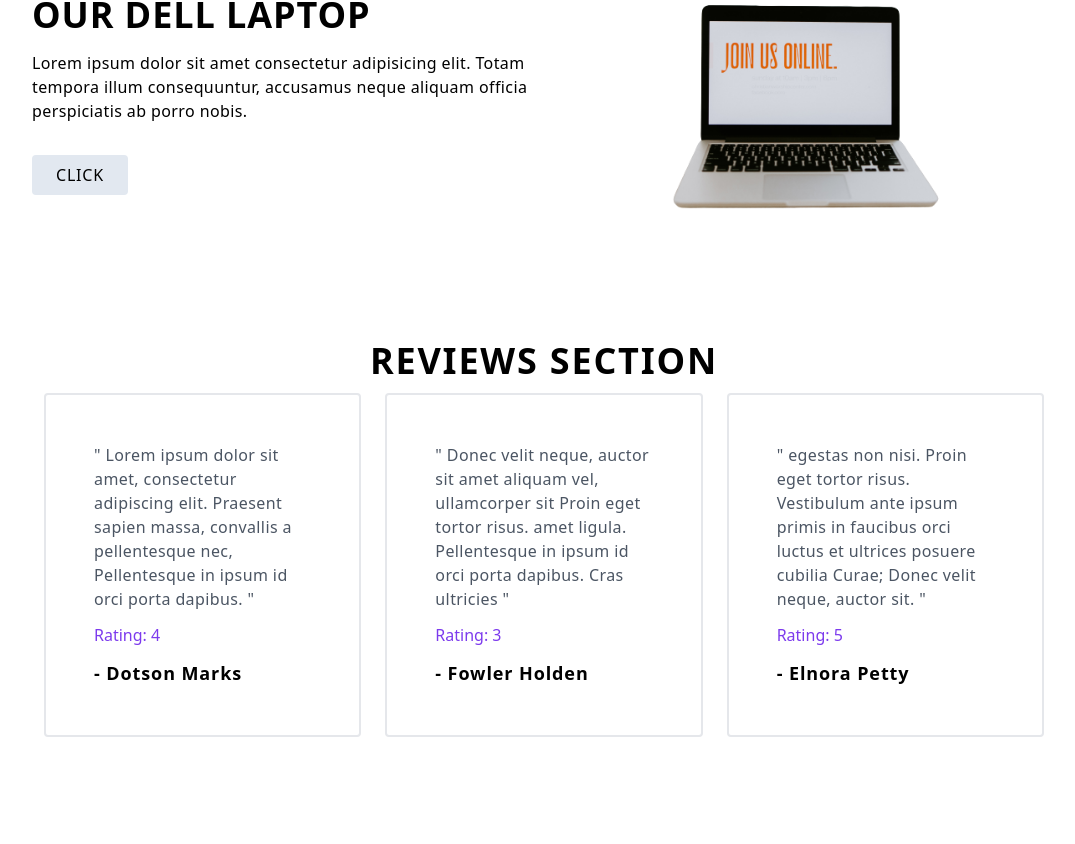
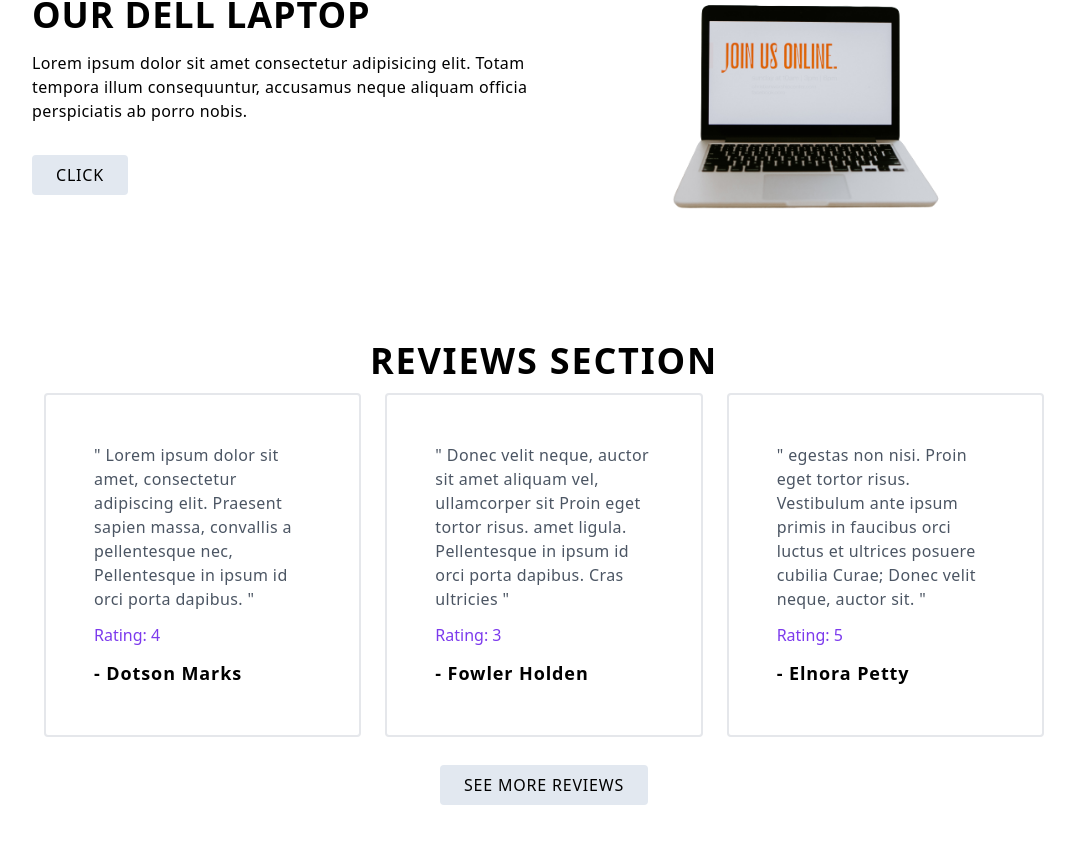
Before and after one commit to sayedmdsafwan/laptop-reviews-react, a React (Create React App) app: page / in a window 1280 px wide. Shown: the part 240-1084 px from the top of the page, without its empty margins (96-1171 px from the left). Before the commit the page ends 989 px from the top, so only its background shows below. Built offline with nearby package versions, Linux system fonts and the light colour scheme.

Commit message:
fix responsiveness

```diff
--- a/src/components/Home/Home.js
+++ b/src/components/Home/Home.js
@@ -1,3 +1,4 @@
+import { Link } from "react-router-dom";
 import image from "../../assets/lapt-removebg.png";
 import useReviews from "../../hooks/useReviews";
 import Review from "../Review/Review";
@@ -8,7 +9,7 @@
     return (
         <div className="w-4/5 mx-auto">
             {/* header part complete */}
-            <div className="grid grid-cols-2 py-24 items-center  ">
+            <div className="grid lg:grid-cols-2 grid-cols-1 py-24 items-center  ">
                 <div>
                     <h1 className="text-4xl font-bold uppercase tracking-wide my-4 ">
                         See all reviews about our dell laptop
@@ -28,16 +29,24 @@
             </div>
 
             {/* reviews part  */}
-            <div className="cards">
+            <div className="mb-8">
                 <h1 className="text-4xl font-bold uppercase tracking-wider text-center">
                     Reviews Section
                 </h1>
-                <div className="grid grid-cols-3">
+                <div className="grid lg:grid-cols-3 grid-cols-1">
                     {reviews
                         .map((review) => (
                             <Review review={review} key={review.id}></Review>
                         ))
                         .slice(0, 3)}
+                </div>
+                <div className="flex justify-center">
+                    <Link
+                        to="/reviews"
+                        className="px-6 py-2 uppercase my-4 tracking-wider rounded bg-slate-200 duration-200 hover:bg-black hover:text-white"
+                    >
+                        See More Reviews
+                    </Link>
                 </div>
             </div>
         </div>
--- a/src/components/Reviews/Reviews.js
+++ b/src/components/Reviews/Reviews.js
@@ -6,7 +6,7 @@
     const [reviews, setReviews] = useReviews();
 
     return (
-        <div className="w-4/5 mx-auto my-8 grid grid-cols-3">
+        <div className="w-4/5 mx-auto my-8 grid lg:grid-cols-3 grid-cols-1">
             {reviews.map((review) => (
                 <Review review={review} key={review.id}></Review>
             ))}
```
